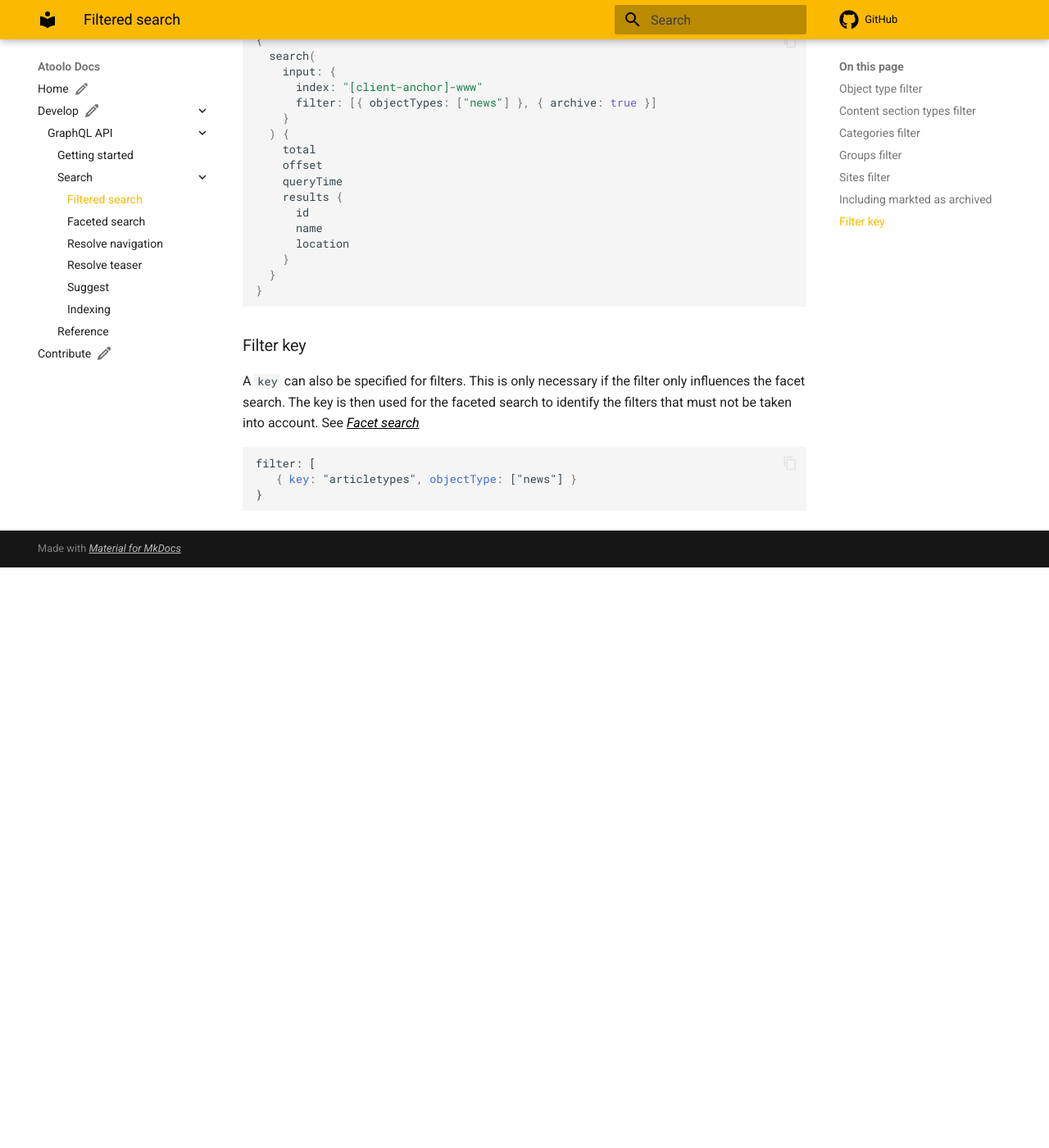
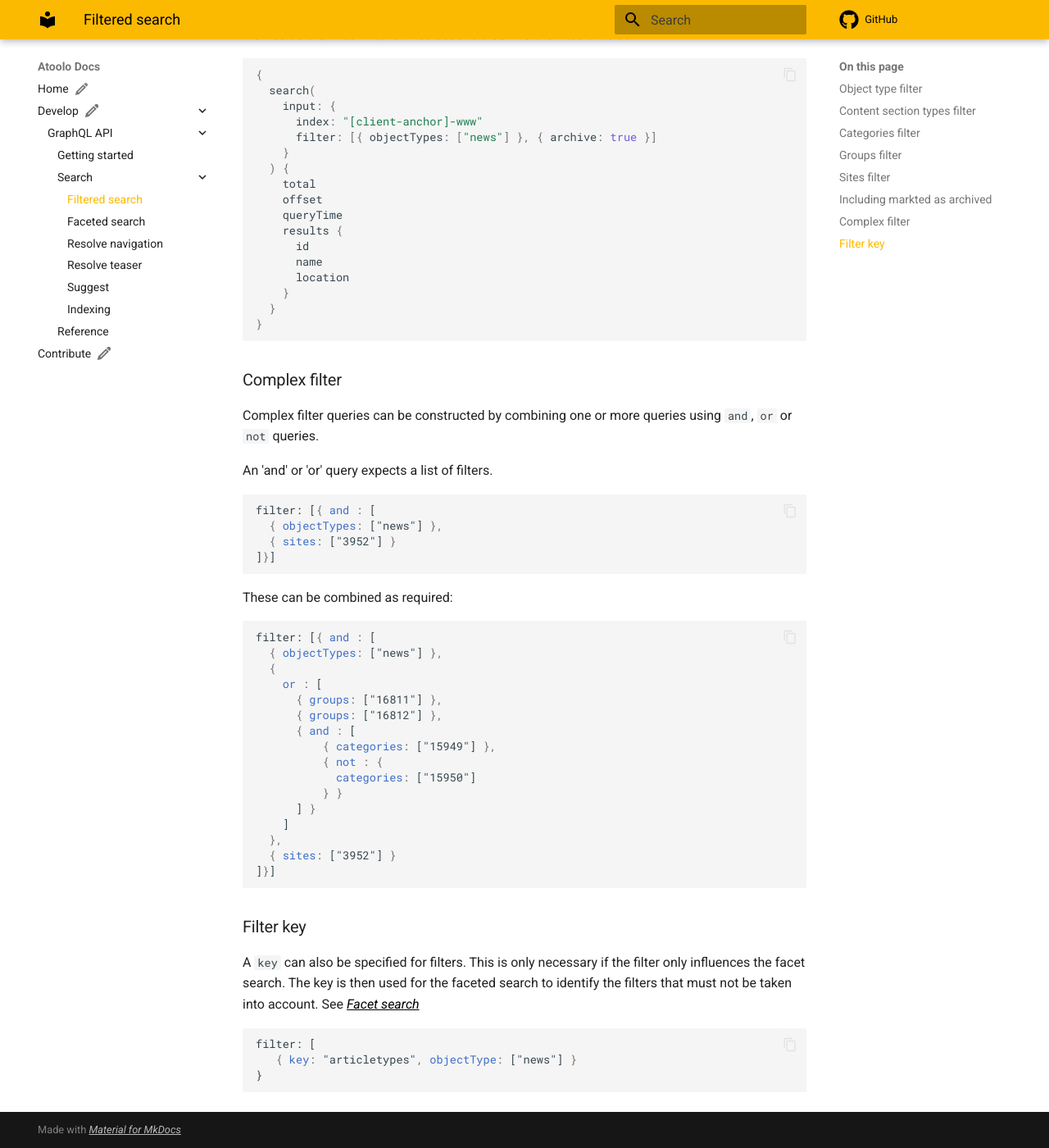
Before and after one commit to sitepark/atoolo-docs, an MkDocs documentation site: the page built from docs/develop/graphql/search/filtered-search.md, in a window 1280 px wide and 1400 px high, scrolled down 3659 px. Shown: the whole window at 82% size. Built offline with MkDocs 1.6.1 and Material for MkDocs 9.7.7, drawn with Linux system fonts in a browser that asks for light colours; comment, search, counter and statistics services are not loaded; before the commit the page ends 4351 px from its top, so only the background shows below that; some of the changed text lies outside the part shown.

Commit message:
feat: add complex filter

````diff
--- a/docs/develop/graphql/search/filtered-search.md
+++ b/docs/develop/graphql/search/filtered-search.md
@@ -40,6 +40,8 @@ filter: [
    { categories: ["14961"] }
 }
 ```
+
+Für komplexere filter logik siehe [Complex filter](#complex-filter)
 
 ### Object type filter
 
@@ -174,6 +176,40 @@ Articles can be marked as achrivated in the CMS. This flag ensures that these ar
 }
 ```
 
+### Complex filter
+
+Complex filter queries can be constructed by combining one or more queries using `and`, `or` or `not` queries.
+
+An 'and' or 'or' query expects a list of filters.
+
+```graphql
+filter: [{ and : [
+  { objectTypes: ["news"] },
+  { sites: ["3952"] }
+]}]
+```
+
+These can be combined as required:
+
+```graphql
+filter: [{ and : [
+  { objectTypes: ["news"] },
+  {
+    or : [
+      { groups: ["16811"] },
+      { groups: ["16812"] },
+      { and : [
+          { categories: ["15949"] },
+          { not : {
+            categories: ["15950"]
+          } }
+      ] }
+    ]
+  },
+  { sites: ["3952"] }
+]}]
+```
+
 ### Filter key
 
 A `key` can also be specified for filters. This is only necessary if the filter only influences the facet search. The key is then used for the faceted search to identify the filters that must not be taken into account. See [Facet search](faceted-search.md)
````
